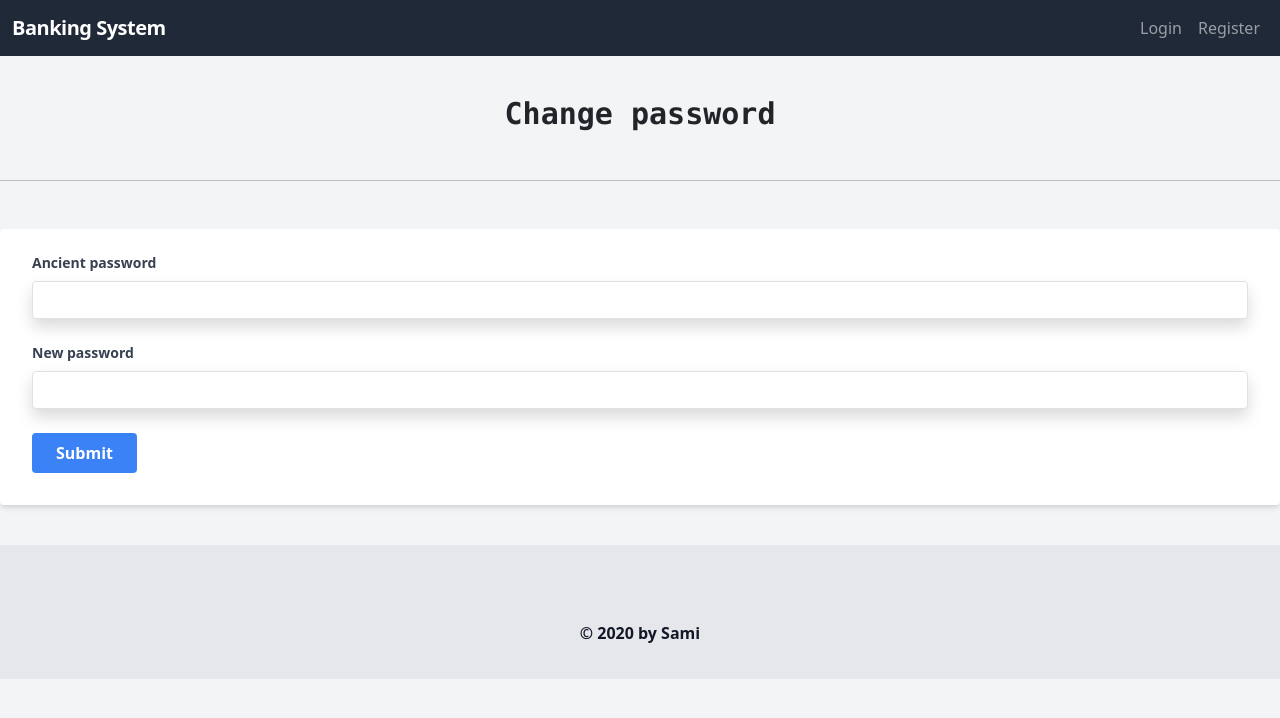
After one commit to SamiMezghani52/Banking-system-MSAP, a Django app: template main/templates/accounts/change_password.html in a window 1280 px wide. The commit adds this page. Shown: the top 718 px of the page. Run offline with Django 3.2, Linux system fonts and the light colour scheme; the template is opened without the code that fills it, so the values that code supplies are empty; some libraries are stand-ins or nearby versions.

Commit message:
last updates

```diff
--- a/TransactionsAPI/transactions/views.py
+++ b/TransactionsAPI/transactions/views.py
@@ -3,7 +3,6 @@ import datetime
 from django.http.response import JsonResponse
 from django.views.decorators.csrf import csrf_exempt
 
-from rest_framework.response import Response
 from rest_framework.parsers import JSONParser
 
 from .serializers import transactionSerializer
--- a/main/landing/urls.py
+++ b/main/landing/urls.py
@@ -9,5 +9,7 @@ urlpatterns = [
         path('logout/', views.userLogout, name='logout'),
         path('transaction_report/', views.transactionReport, name='transaction-report'),
         path('withdraw/', views.Withdraw, name='withdraw'),
-        path('deposit/', views.Deposit, name='deposit')
+        path('deposit/', views.Deposit, name='deposit'),
+        path('profile/changeUsername/', views.changeUsernameSetting,name='change-username'),
+        path('profile/changePassword/', views.changePasswordSetting,name='change-password')
     ]
--- /dev/null
+++ b/main/templates/accounts/change_password.html
@@ -0,0 +1,28 @@
+{% extends 'core/base.html' %}
+
+{% block head_title %}Banking system - Deposit{% endblock %}
+
+{% block content %}
+<h1 class="font-mono font-bold text-3xl text-center pb-5 pt-10">Change password</h1>
+<hr />
+<div class="w-full mt-5">
+    <form method="post" class="bg-white shadow-md rounded px-8 pt-6 pb-8 mb-4">
+        {% csrf_token %}
+        <div class="mb-4">
+            <label class="block text-gray-700 text-sm font-bold mb-2" for="ancientPassword">
+                Ancient password
+            </label>
+            <input class="shadow appearance-none border rounded w-full py-2 px-3 text-gray-700 leading-tight border rounded-md border-gray-500 focus:outline-none focus:shadow-outline" name="ancientPassword" type="password">
+        </div>
+        <div class="mb-4">
+            <label class="block text-gray-700 text-sm font-bold mb-2" for="newPassword">
+                New password
+            </label>
+            <input class="shadow appearance-none border rounded w-full py-2 px-3 text-gray-700 leading-tight border rounded-md border-gray-500 focus:outline-none focus:shadow-outline" name="newPassword" type="password">
+        </div>
+        <button class="bg-blue-500 hover:bg-blue-700 text-white font-bold py-2 px-4 rounded focus:outline-none focus:shadow-outline" type="submit">
+            Submit
+        </button>
+    </form>
+</div>
+{% endblock %}
--- a/main/templates/accounts/user_login.html
+++ b/main/templates/accounts/user_login.html
@@ -12,7 +12,7 @@
                 <label class="block text-gray-700 text-sm font-bold mb-2">Email</label>
                 <input type="text" name="email" class ="shadow appearance-none border border-gray-500 rounded w-full py-2 px-3 text-gray-700 leading-tight focus:outline-none focus:shadow-outline"/>
                 <label class="block text-gray-700 text-sm font-bold mb-2">Password</label>
-                <input type="text" name="password" class ="shadow appearance-none border border-gray-500 rounded w-full py-2 px-3 text-gray-700 leading-tight focus:outline-none focus:shadow-outline"/>
+                <input type="password" name="password" class ="shadow appearance-none border border-gray-500 rounded w-full py-2 px-3 text-gray-700 leading-tight focus:outline-none focus:shadow-outline"/>
             </div>
             <div class="flex items-center justify-between">
                 <button class="bg-blue-500 hover:bg-blue-700 text-white font-bold py-2 px-4 rounded focus:outline-none focus:shadow-outline" type="submit">
--- a/main/templates/core/index.html
+++ b/main/templates/core/index.html
@@ -28,7 +28,7 @@
             </div>
             <div>
                 <p class="leading-normal mb-4">
-                   Don't have an account ?
+                Don't have an account ?
                 </p>
                 <a href="{% url 'register' %}" class="bg-transparent hover:bg-gray-800 text-gray-800 hover:text-white rounded shadow hover:shadow-lg py-2 px-4 border border-gray-900 hover:border-transparent">Register</a>
             </div>
--- a/main/templates/core/navbar.html
+++ b/main/templates/core/navbar.html
@@ -1,4 +1,4 @@
-<nav class="navbar navbar-expand-lg navbar-dark bg-dark">
+<nav class="navbar navbar-expand-lg navbar-dark bg-gray-800">
     <div class="container-fluid">
       <a class="navbar-brand font-semibold text-xl tracking-tight" href="{% url 'home' %}">Banking System</a>
       <button class="navbar-toggler" type="button" data-bs-toggle="collapse" data-bs-target="#navbarSupportedContent" aria-controls="navbarSupportedContent" aria-expanded="false" aria-label="Toggle navigation">
@@ -22,9 +22,9 @@
                         <a class="nav-link dropdown-toggle" href="#" id="navbarDropdown" role="button" data-bs-toggle="dropdown" aria-expanded="false">
                         Profile
                         </a>
-                        <ul class="dropdown-menu" aria-labelledby="navbarDropdown">
-                            <li><a class="dropdown-item" href="#">Settings</a></li>
-                            <li><a class="dropdown-item" href="{% url 'logout' %}">Logout</a></li>
+                        <ul class="dropdown-menu bg-gray-800" aria-labelledby="navbarDropdown">
+                            <li><a class="dropdown-item nav-link" href="{% url 'change-password' %}">Change Password</a></li>
+                            <li><a class="dropdown-item nav-link" href="{% url 'logout' %}">Logout</a></li>
                         </ul>
                     </li>
                 </ul>
--- a/main/templates/transactions/Deposit.html
+++ b/main/templates/transactions/Deposit.html
@@ -1,6 +1,6 @@
 {% extends 'core/base.html' %}
 
-{% block head_title %}{{ title }}{% endblock %}
+{% block head_title %}Banking system - Deposit{% endblock %}
 
 {% block content %}
 <h1 class="font-mono font-bold text-3xl text-center pb-5 pt-10">Deposit</h1>
```
Also changed, not shown: main/landing/views.py (+25 -0 lines), TransactionsAPI/db.sqlite3, accountsAPI/db.sqlite3, main/db.sqlite3.
